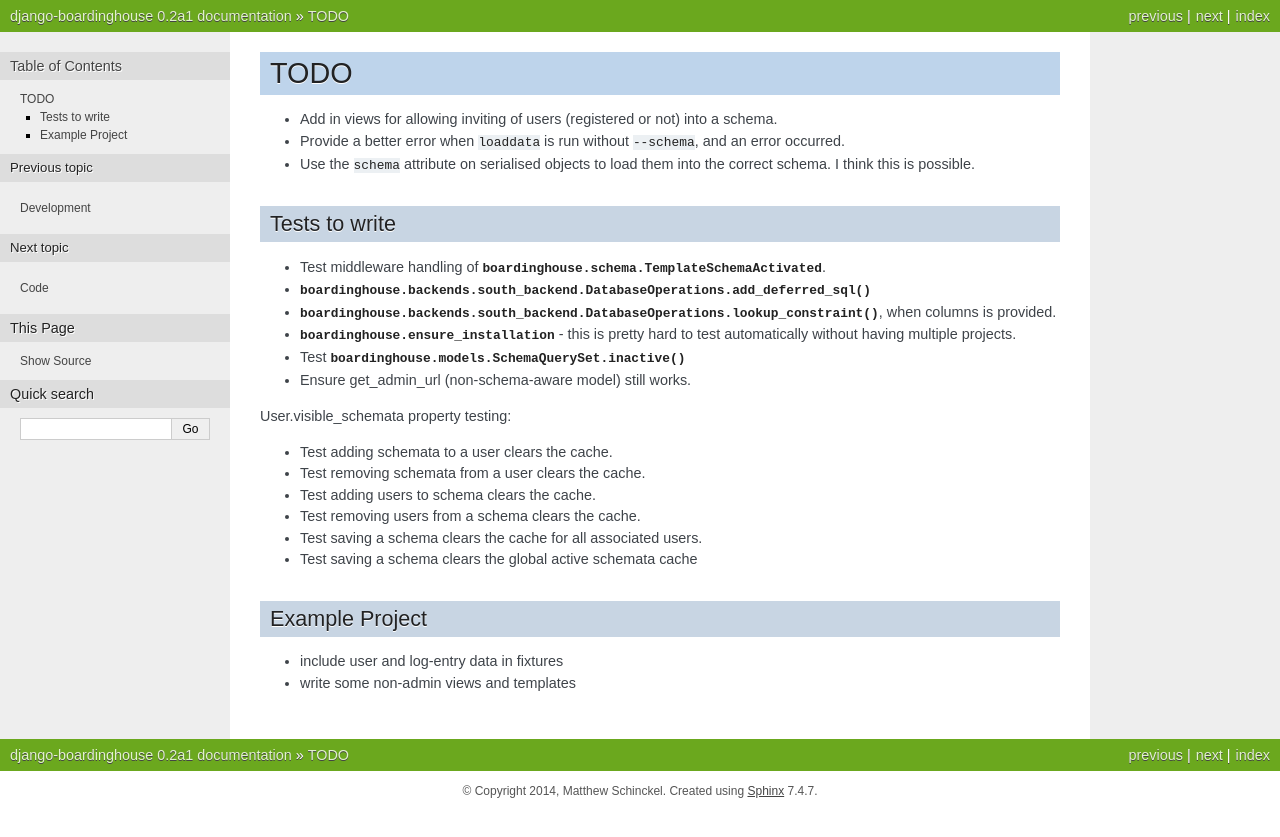
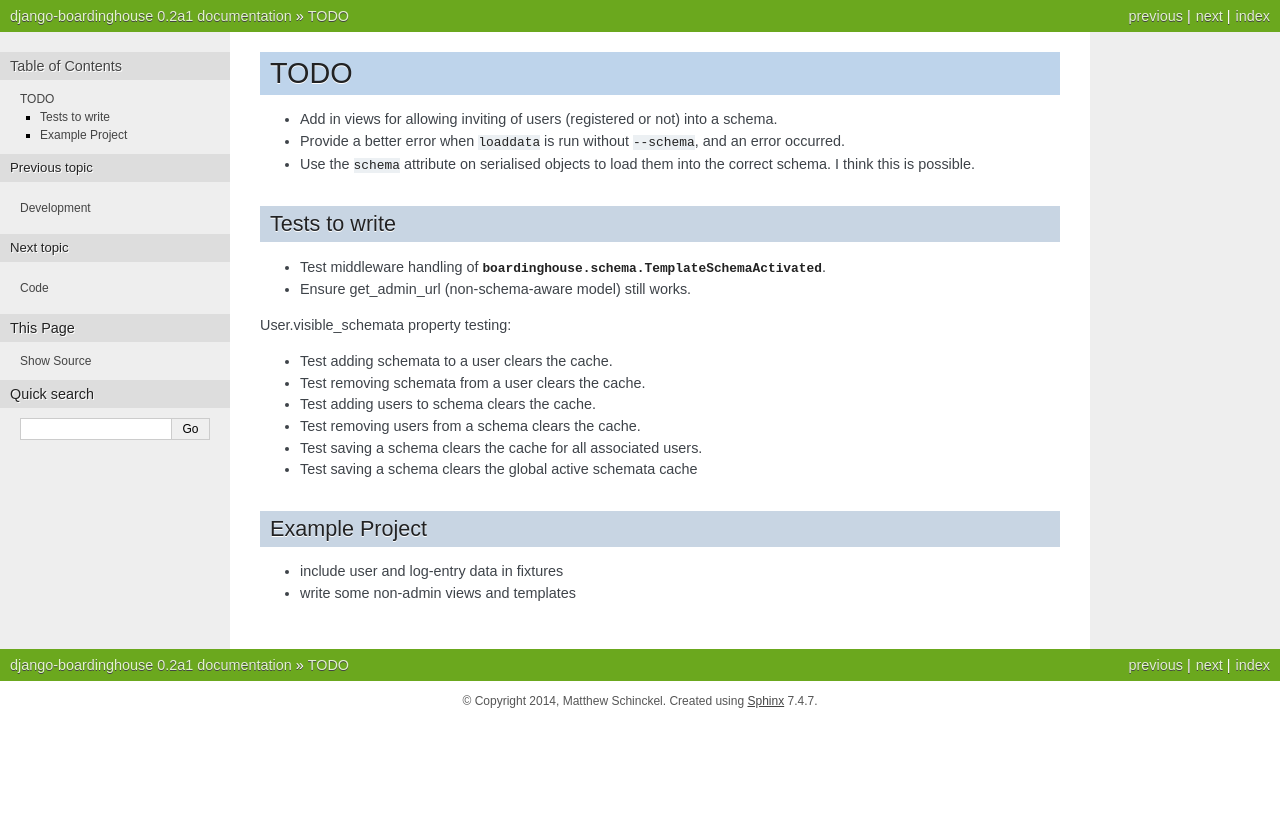
Before and after one commit to schinckel/django-boardinghouse, a Sphinx documentation site: the page built from docs/source/todo.rst, in a window 1280 px wide. Shown: the top 837 px of the page. Built offline with Sphinx 7.4.7, drawn with Linux system fonts in a browser that asks for light colours.

Commit message:
Cleanup docs.

```diff
--- a/docs/source/philosophy.rst
+++ b/docs/source/philosophy.rst
@@ -50,7 +50,7 @@ How it works
 
 Within the system, there is a special model: :class:`boardinghouse.models.Schema`. Whenever new instances of this model are created, the system creates a new Postgres schema with that name, and clones a copy of the table structure into that (from a special `__template__` schema, which never contains data).
 
-Whenever Django changes the table structure (for instance, using ``syncdb``, or ``migrate`` from South), the DDL changes are applied to each known schema in turn.
+Whenever Django changes the table structure (for instance, using ``migrate``), the DDL changes are applied to each known schema in turn.
 
 Whenever a request comes in, :class:`boardinghouse.middleware.SchemaMiddleware` determines which schema should be active, and sets the Postgres ``search_path`` accordingly. If a user may change schema, they may request a schema activation for one of their other available schemata, and any future requests will only present data from that schema.
 
--- a/docs/source/todo.rst
+++ b/docs/source/todo.rst
@@ -11,14 +11,6 @@ Tests to write
 --------------
 
 * Test middleware handling of :exc:`boardinghouse.schema.TemplateSchemaActivated`.
-
-* :meth:`boardinghouse.backends.south_backend.DatabaseOperations.add_deferred_sql`
-
-* :meth:`boardinghouse.backends.south_backend.DatabaseOperations.lookup_constraint`, when columns is provided.
-
-* :mod:`boardinghouse.ensure_installation` - this is pretty hard to test automatically without having multiple projects.
-
-* Test :meth:`boardinghouse.models.SchemaQuerySet.inactive`
 
 * Ensure get_admin_url (non-schema-aware model) still works.
 
```
